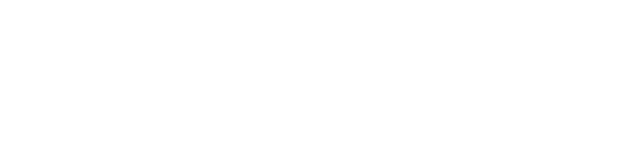
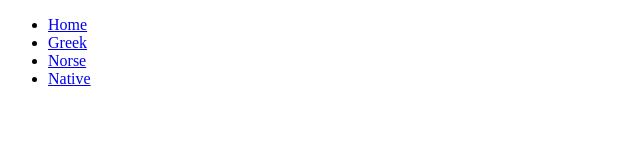
Before and after one commit to samhi113-n320/baklava-final, a website: page views/native.html in a window 1280 px wide. Shown: the whole page, without its empty margins (0-640 px from the left). Drawn offline with Linux system fonts and the light colour scheme.

Commit message:
Added navigation for the placeholder html files

```diff
--- a/views/native.html
+++ b/views/native.html
@@ -7,5 +7,14 @@
 </head>
 <body>
 
+    <nav>
+        <ul>
+            <li><a href="./index.html">Home</a></li>
+            <li><a href="./greek.html">Greek</a></li>
+            <li><a href="./norse.html">Norse</a></li>
+            <li><a href="./native.html">Native</a></li>
+        </ul>
+    </nav>
+
 </body>
 </html>
```
Also changed, not shown: views/norse.html (+8 -0 lines).
